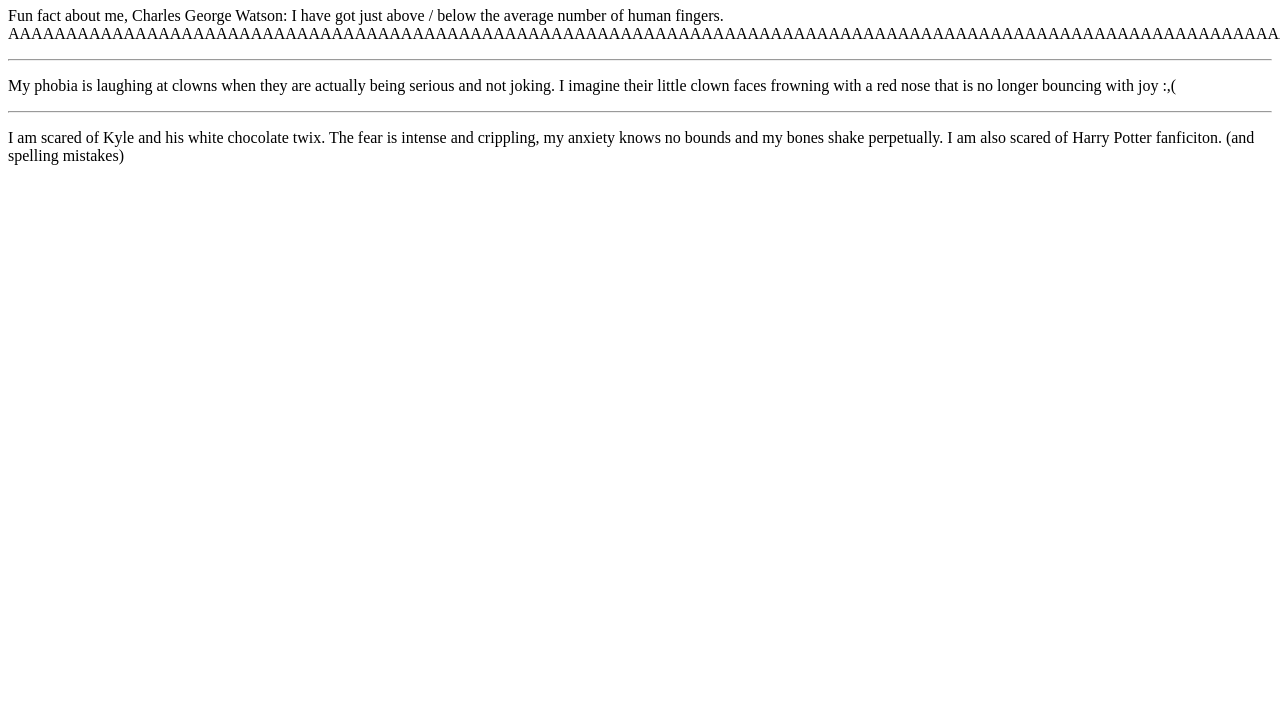
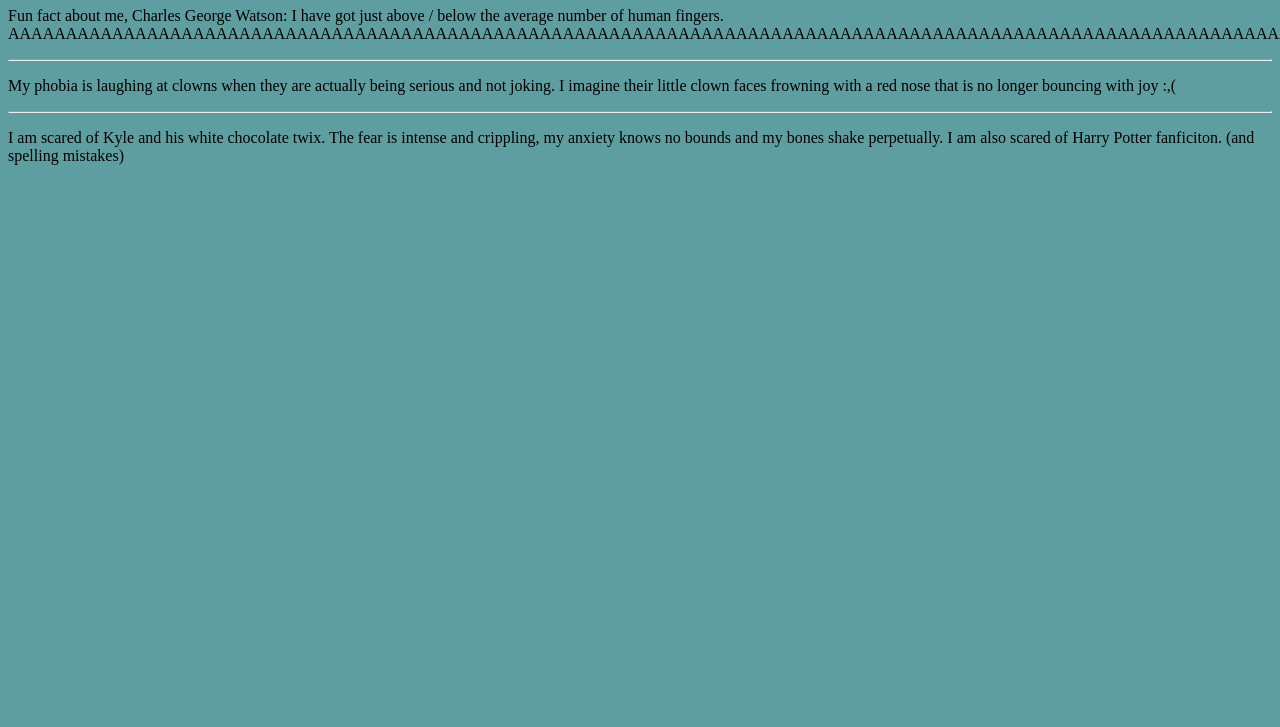
Before and after one commit to CharlesGeorgeWatson/repository_1, a plain HTML site: page index.html in a window 1280 px wide. Shown: the part 73-800 px from the top of the page. Drawn offline with Linux system fonts and the light colour scheme.

Commit message:
basic stylesheet created

```diff
--- a/index.html
+++ b/index.html
@@ -4,6 +4,7 @@
 
     <head>
         <title>Home-page</title>
+        <link rel="stylesheet" href="styles.css"/>
     </head>
     <body>
         <h1>Home Page</h1>
--- /dev/null
+++ b/styles.css
@@ -0,0 +1,3 @@
+body {
+    background-color: cadetblue;
+}
```
